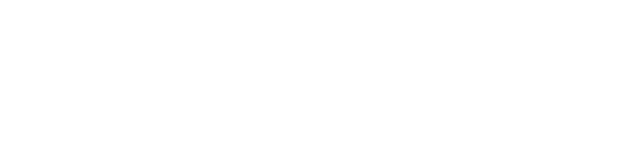
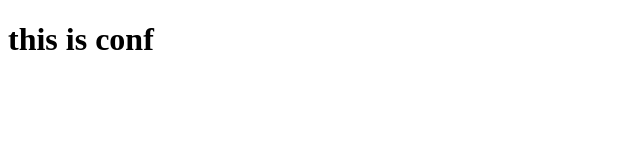
Before and after one commit to nader3935/techcamup-new, a plain HTML site: page index.html in a window 1280 px wide. Shown: the whole page, without its empty margins (0-640 px from the left). Drawn offline with Linux system fonts and the light colour scheme.

Commit message:
add conf in index

```diff
--- a/index.html
+++ b/index.html
@@ -4,6 +4,6 @@
 	<title></title>
 </head>
 <body>
-
+<h1>this is conf</h1>
 </body>
 </html>
```
